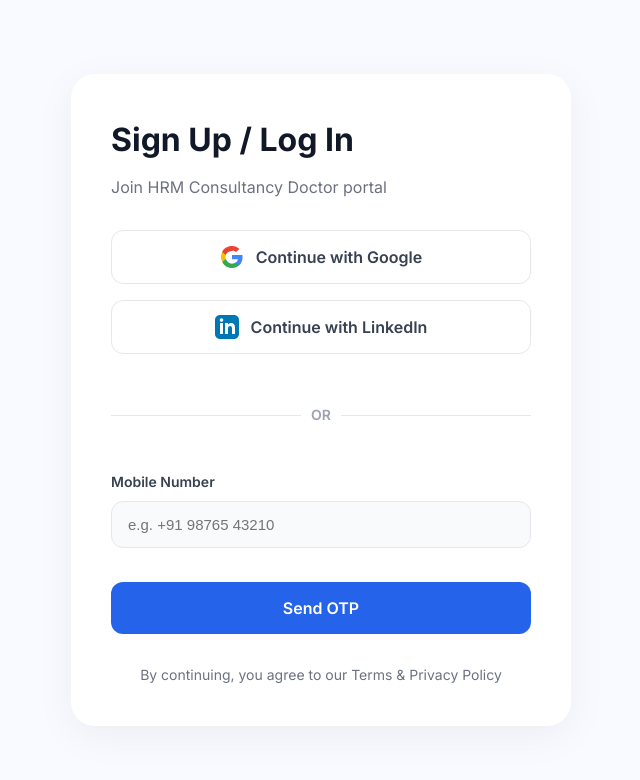
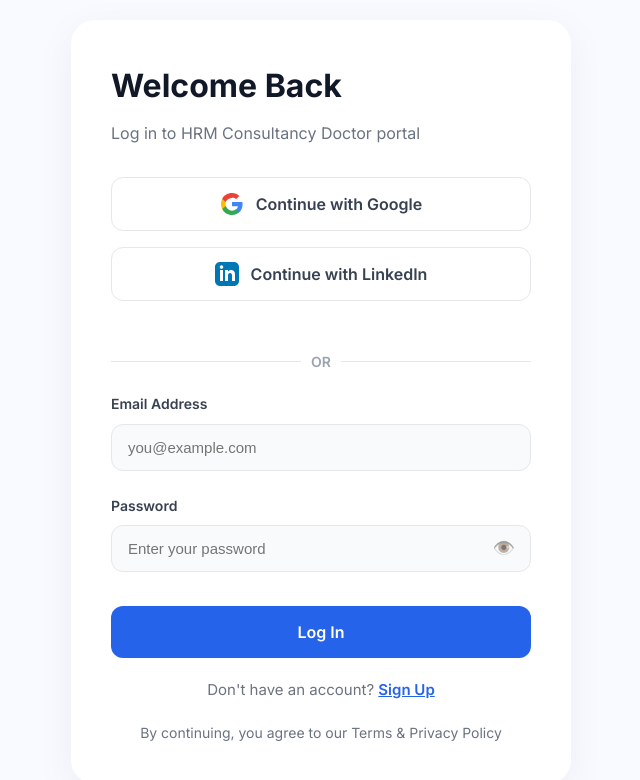
Before and after one commit to karanudani3011/HRM-, a React (Vite) app: page /portal/doctor in a window 1280 px wide. Shown: the top 780 px of the page, without its empty margins (319-959 px from the left). Built offline with nearby package versions, Linux system fonts and the light colour scheme; no server answers.

Commit message:
email and pass verification

```diff
--- a/src/pages/PortalLogin.css
+++ b/src/pages/PortalLogin.css
@@ -151,30 +151,32 @@
   box-shadow: 0 0 0 4px rgba(37, 99, 235, 0.1);
 }
 
-.password-input-wrapper {
+.password-field-wrapper {
+  position: relative;
   display: flex;
-  gap: 12px;
+  align-items: center;
 }
 
-.password-input-wrapper input {
-  flex: 1;
+.password-field-wrapper input {
+  width: 100%;
+  padding-right: 48px;
 }
 
-.send-otp-btn {
-  padding: 0 20px;
-  background: white;
-  border: 1.5px solid #2563eb;
-  border-radius: 12px;
-  color: #2563eb;
-  font-weight: 600;
-  font-size: 14px;
+.toggle-password-btn {
+  position: absolute;
+  right: 12px;
+  background: none;
+  border: none;
   cursor: pointer;
-  white-space: nowrap;
-  transition: all 0.2s;
+  font-size: 18px;
+  padding: 4px;
+  line-height: 1;
+  opacity: 0.6;
+  transition: opacity 0.2s;
 }
 
-.send-otp-btn:hover {
-  background-color: #f0f7ff;
+.toggle-password-btn:hover {
+  opacity: 1;
 }
 
 .login-main-btn {
@@ -204,23 +206,44 @@
   color: #dc2626;
   font-size: 14px;
   text-align: center;
+  background: #fef2f2;
+  padding: 10px 16px;
+  border-radius: 8px;
+  border: 1px solid #fecaca;
+}
+
+.login-toggle {
+  margin-top: 20px;
+  text-align: center;
+  font-size: 15px;
+  color: #6b7280;
+}
+
+.login-toggle p {
+  margin: 0;
+}
+
+.toggle-auth-btn {
+  background: none;
+  border: none;
+  color: #2563eb;
+  font-weight: 600;
+  font-size: 15px;
+  cursor: pointer;
+  padding: 0;
+  text-decoration: underline;
+  transition: color 0.2s;
+}
+
+.toggle-auth-btn:hover {
+  color: #1d4ed8;
 }
 
 .login-footer {
-  margin-top: 30px;
+  margin-top: 20px;
   text-align: center;
   font-size: 14px;
   color: #6b7280;
-}
-
-.register-link {
-  color: #2563eb;
-  font-weight: 600;
-  cursor: pointer;
-}
-
-.register-link:hover {
-  text-decoration: underline;
 }
 
 .loading-screen {
@@ -237,10 +260,4 @@
   .login-card {
     padding: 30px 20px;
   }
-  .password-input-wrapper {
-    flex-direction: column;
-  }
-  .send-otp-btn {
-    padding: 12px;
-  }
 }
--- a/src/pages/PortalLogin.jsx
+++ b/src/pages/PortalLogin.jsx
@@ -4,9 +4,8 @@ import { auth } from '../firebase';
 import {
   signInWithPopup,
   GoogleAuthProvider,
-  OAuthProvider,
-  RecaptchaVerifier,
-  signInWithPhoneNumber
+  signInWithEmailAndPassword,
+  createUserWithEmailAndPassword
 } from 'firebase/auth';
 import './PortalLogin.css';
 
@@ -14,12 +13,12 @@ const PortalLogin = () => {
   const { type } = useParams();
   const navigate = useNavigate();
   const location = useLocation();
-  const [phoneNumber, setPhoneNumber] = useState('');
-  const [otp, setOtp] = useState('');
-  const [otpSent, setOtpSent] = useState(false);
-  const [confirmationResult, setConfirmationResult] = useState(null);
+  const [email, setEmail] = useState('');
+  const [password, setPassword] = useState('');
+  const [isSignUp, setIsSignUp] = useState(false);
   const [error, setError] = useState('');
   const [loading, setLoading] = useState(false);
+  const [showPassword, setShowPassword] = useState(false);
 
   // Redirect if already logged in
   useEffect(() => {
@@ -57,64 +56,45 @@ const PortalLogin = () => {
     }
   };
 
-  const setupRecaptcha = () => {
-    if (!window.recaptchaVerifier) {
-      window.recaptchaVerifier = new RecaptchaVerifier(auth, 'recaptcha-container', {
-        'size': 'invisible',
-        'callback': (response) => {
-          console.log("reCAPTCHA solved");
-        },
-        'expired-callback': () => {
-          setError("reCAPTCHA expired. Please try again.");
-        }
-      });
-    }
-  };
-
-  const handleSendOTP = async (e) => {
-    if (e) e.preventDefault();
-    let formattedNumber = phoneNumber.trim();
-    if (!formattedNumber.startsWith('+')) {
-      if (formattedNumber.length === 10) {
-        formattedNumber = `+91${formattedNumber}`;
-      } else {
-        setError("Please include your country code (e.g., +91...)");
-        setLoading(false);
-        return;
-      }
-    }
-
-    try {
-      setupRecaptcha();
-      const appVerifier = window.recaptchaVerifier;
-      const confirmation = await signInWithPhoneNumber(auth, formattedNumber, appVerifier);
-      setConfirmationResult(confirmation);
-      setOtpSent(true);
-      console.log("OTP sent to:", formattedNumber);
-    } catch (err) {
-      console.error(err);
-      setError(err.message);
-      if (window.recaptchaVerifier) {
-        window.recaptchaVerifier.clear();
-        window.recaptchaVerifier = null;
-      }
-    } finally {
-      setLoading(false);
-    }
-  };
-
-  const handleVerifyOTP = async (e) => {
+  const handleEmailAuth = async (e) => {
     e.preventDefault();
     setError('');
     setLoading(true);
+
     try {
-      if (confirmationResult) {
-        await confirmationResult.confirm(otp);
+      if (isSignUp) {
+        await createUserWithEmailAndPassword(auth, email, password);
+      } else {
+        await signInWithEmailAndPassword(auth, email, password);
+      }
       navigate(from, { replace: true });
-      }
     } catch (err) {
       console.error(err);
-      setError("Invalid OTP. Please try again.");
+      switch (err.code) {
+        case 'auth/email-already-in-use':
+          setError('This email is already registered. Please log in instead.');
+          break;
+        case 'auth/invalid-email':
+          setError('Please enter a valid email address.');
+          break;
+        case 'auth/weak-password':
+          setError('Password should be at least 6 characters.');
+          break;
+        case 'auth/user-not-found':
+          setError('No account found with this email. Please sign up.');
+          break;
+        case 'auth/wrong-password':
+          setError('Incorrect password. Please try again.');
+          break;
+        case 'auth/invalid-credential':
+          setError('Invalid email or password. Please try again.');
+          break;
+        case 'auth/too-many-requests':
+          setError('Too many failed attempts. Please try again later.');
+          break;
+        default:
+          setError(err.message);
+      }
     } finally {
       setLoading(false);
     }
@@ -124,12 +104,13 @@ const PortalLogin = () => {
     <div className="new-login-page">
       <div className="login-card">
         <div className="login-card-header">
-          <h1>{otpSent ? 'Verify OTP' : 'Sign Up / Log In'}</h1>
-          <p>{otpSent ? `Enter code sent to ${phoneNumber}` : `Join HRM Consultancy ${type.charAt(0).toUpperCase() + type.slice(1)} portal`}</p>
+          <h1>{isSignUp ? 'Create Account' : 'Welcome Back'}</h1>
+          <p>{isSignUp
+            ? `Sign up for HRM Consultancy ${type.charAt(0).toUpperCase() + type.slice(1)} portal`
+            : `Log in to HRM Consultancy ${type.charAt(0).toUpperCase() + type.slice(1)} portal`
+          }</p>
         </div>
 
-        {!otpSent && (
-          <>
         <div className="social-login-section">
           <button className="social-btn-large" onClick={() => handleSocialLogin('google')} disabled={loading}>
             <svg viewBox="0 0 24 24" width="24" height="24" xmlns="http://www.w3.org/2000/svg">
@@ -154,55 +135,57 @@ const PortalLogin = () => {
           <span style={{ padding: '0 10px' }}>OR</span>
           <div style={{ flex: 1, height: '1px', backgroundColor: '#e5e7eb' }}></div>
         </div>
-          </>
-        )}
 
-        <form className="email-login-form" onSubmit={otpSent ? handleVerifyOTP : handleSendOTP}>
-          <div id="recaptcha-container"></div>
+        <form className="email-login-form" onSubmit={handleEmailAuth}>
+          <div className="form-input-group">
+            <label>Email Address</label>
+            <input
+              type="email"
+              placeholder="you@example.com"
+              value={email}
+              onChange={(e) => setEmail(e.target.value)}
+              disabled={loading}
+              required
+            />
+          </div>
 
           <div className="form-input-group">
-            <label>Mobile Number</label>
+            <label>Password</label>
+            <div className="password-field-wrapper">
               <input
-              type="text"
-              placeholder="e.g. +91 98765 43210"
-              value={phoneNumber}
-              onChange={(e) => setPhoneNumber(e.target.value)}
-              disabled={otpSent || loading}
+                type={showPassword ? 'text' : 'password'}
+                placeholder={isSignUp ? 'Min. 6 characters' : 'Enter your password'}
+                value={password}
+                onChange={(e) => setPassword(e.target.value)}
+                disabled={loading}
                 required
+                minLength={6}
               />
-            {otpSent && (
               <button
                 type="button"
-                className="change-num-btn"
-                onClick={() => { setOtpSent(false); setConfirmationResult(null); setOtp(''); }}
-                style={{ background: 'none', border: 'none', color: '#1a73e8', textDecoration: 'underline', cursor: 'pointer', fontSize: '13px', padding: '0', marginTop: '5px' }}
+                className="toggle-password-btn"
+                onClick={() => setShowPassword(!showPassword)}
+                tabIndex={-1}
               >
-                Change Number
+                {showPassword ? '🙈' : '👁️'}
               </button>
-            )}
             </div>
-
-          {otpSent && (
-            <div className="form-input-group" style={{ animation: 'slideDown 0.3s ease-out forwards' }}>
-              <label>Enter OTP</label>
-              <input
-                type="text"
-                placeholder="6-digit code"
-                value={otp}
-                onChange={(e) => setOtp(e.target.value)}
-                maxLength={6}
-                required
-                autoFocus
-              />
           </div>
-          )}
 
           {error && <div className="login-error-msg">{error}</div>}
 
           <button type="submit" className="login-main-btn" disabled={loading}>
-            {loading ? 'Processing...' : (otpSent ? 'Verify OTP' : 'Send OTP')}
+            {loading ? 'Processing...' : (isSignUp ? 'Create Account' : 'Log In')}
           </button>
         </form>
+
+        <div className="login-toggle">
+          {isSignUp ? (
+            <p>Already have an account? <button className="toggle-auth-btn" onClick={() => { setIsSignUp(false); setError(''); }}>Log In</button></p>
+          ) : (
+            <p>Don't have an account? <button className="toggle-auth-btn" onClick={() => { setIsSignUp(true); setError(''); }}>Sign Up</button></p>
+          )}
+        </div>
 
         <div className="login-footer">
           By continuing, you agree to our Terms & Privacy Policy
```
Lines whose indentation alone changed are shown as unchanged.
